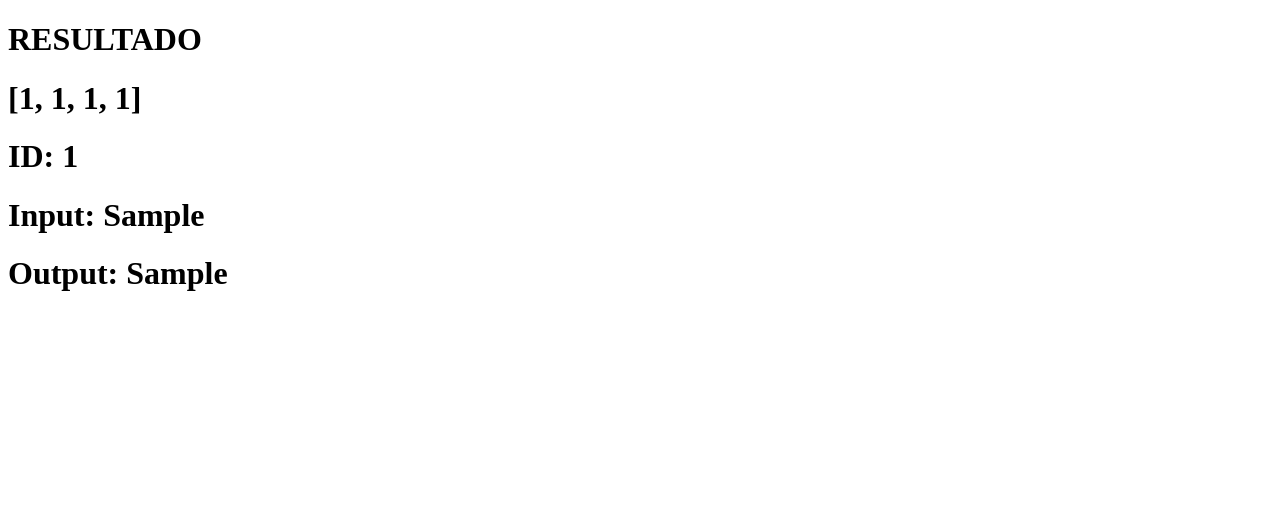
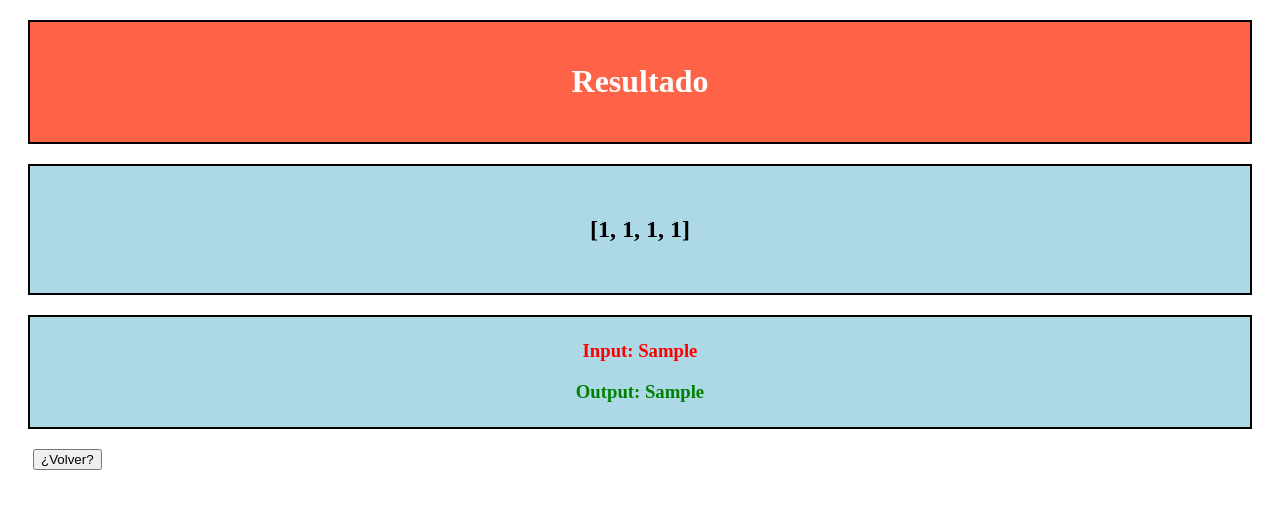
Before and after one commit to Meshdako/desafio_tecnico, a Django app: template api/templates/result.html in a window 1280 px wide. Shown: the top 509 px of the page. Run offline with Django 5.2, Linux system fonts and the light colour scheme; the template is opened without the code that fills it: values that come from a table or form of the project are taken from there, others are empty; tables that the repository leaves empty hold one stand-in row (values such as "Sample post").

Commit message:
UPDATE: Actualizada la salida para que el usuario pueda visualizar de forma más clara las palabras cambiadas

```diff
--- a/api/templates/result.html
+++ b/api/templates/result.html
@@ -4,23 +4,35 @@
     <meta charset="UTF-8">
     <meta name="viewport" content="width=device-width, initial-scale=1.0">
     <title>Resultado</title>
+
+    <link rel="stylesheet" href="/static/index.css">
 </head>
 <body>
-    <h1>RESULTADO</h1>
+    <div class="encabezado">
         <h1>
+            Resultado
+        </h1>
+    </div>
+    <div class="reglas">
+        <h2>
             [{{ regla.rule_1 }}, {{ regla.rule_2 }}, {{ regla.rule_3 }}, {{ regla.rule_4 }}]
-        </h1>
+        </h2>
+    </div>
+    {% for word in words %}
+        <div class="salida">
+            <h3 id="input">
+                Input: {{ word.input_word }}
+            </h3>
+            <h3 id="output">
+                Output: {{ word.output_word }}
+            </h3>
+        </div>
+    {% endfor %}
 
-    {% for word in words %}
-        <h1>
-            ID: {{ word.id }}
-        </h1>
-        <h1>
-            Input: {{ word.input_word }}
-        </h1>
-        <h1>
-            Output: {{ word.output_word }}
-        </h1>
-    {% endfor %}
+    <a href="/api/v1/inicio" style="margin: 15px; padding: 10px;">
+        <button type="button" class="btn btn-primary">
+            ¿Volver?
+        </button>
+    </a>
 </body>
 </html>
```
